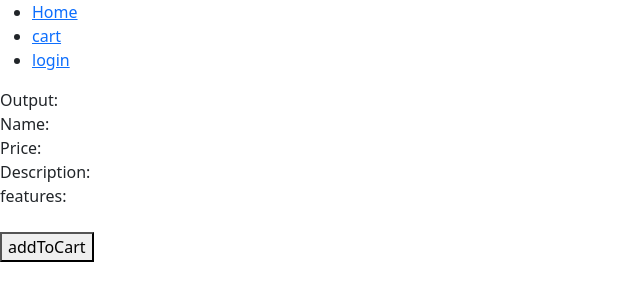
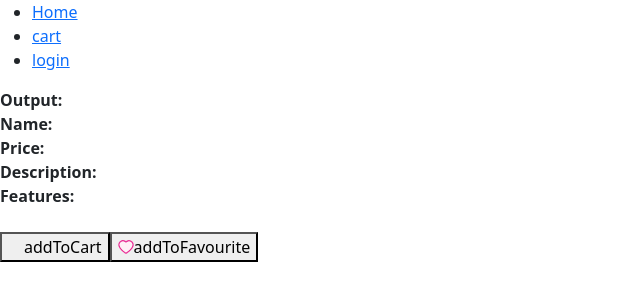
Before and after one commit to ArpanBatra01/Productapp, a React (Create React App) app: page /product-detail in a window 1280 px wide. Shown: the top 300 px of the page, without its empty margins (0-640 px from the left). Built offline with nearby package versions, Linux system fonts and the light colour scheme.

Commit message:
commits in pages

```diff
--- a/src/pages/cart.js
+++ b/src/pages/cart.js
@@ -1,12 +1,12 @@
 import { useEffect, useState } from "react";
-import { json } from "react-router-dom";
-import ProductSearch from "./product-detail";
+
+
 import Search from "antd/es/transfer/search";
 
 function Cart() {
   const [cart, setCart] = useState("");
   const [result, setResult] = useState([]);
-  const [products, setProduct] = useState([
+  const [products, setProducts] = useState([
     {
       id: 1,
       name: "TechFit Smartwatch Series X",
@@ -124,7 +124,6 @@ function Cart() {
           cartProducts.push(product);
         }
       });
-
       // LOOP END
 
       setResult(cartProducts);
@@ -140,6 +139,9 @@ function Cart() {
           </li>
           <li>
             <a href="/Product-detail">Product-detail</a>
+          </li>
+          <li>
+            <a href="/favourite-product-page">Favourite-Products</a>
           </li>
         </ul>
         <h2>Cart</h2>
@@ -158,8 +160,7 @@ function Cart() {
                 {product.description}
               </p>
               <p>
-                <span className="title">Product features:</span>{" "}
-                {product.features}
+                <span className="title">Product features:</span>{product.features}
               </p>
               <p>
                 <span className="title">Product Price:</span> ${product.price}
--- a/src/pages/favourite-product-page.js
+++ b/src/pages/favourite-product-page.js
@@ -0,0 +1,177 @@
+import {useState,useEffect} from "react";
+
+
+
+
+
+function FavouriteProduct(){
+    const[result,setResult]=useState([]);
+    const[favouriteProducts,setFavouriteProducts]=useState("");
+    const[products,setProducts]=useState([[
+        {
+          id:1,
+          name: "TechFit Smartwatch Series X",
+          image:"https://media.istockphoto.com/id/515311485/vector/smart-watch.jpg?s=612x612&w=0&k=20&c=pGojRXDoolMxGxTPdWLeynWxe0e1GqblskkI8NHwXvI=",
+        price: 199.99,
+        description: "The TechFit Smartwatch Series X is the ultimate companion for your active lifestyle...",
+        features: [
+          "Fitness Tracking, Built-in GPS, Health Monitoring",
+
+        ],
+
+
+
+
+        },
+        {
+          id:2,
+          name: "Mobiles",
+          image:
+            "https://rukminim2.flixcart.com/image/312/312/xif0q/mobile/c/4/d/-original-imaghx9qygjjg8hz.jpeg?q=70",
+            price:900,
+            description:"The Iphones is the ultimate companion for your active lifestyle...",
+            features:["Advanced Cameras, Apple Designed Chips, Privacy your data"
+            ],
+
+        },
+        {
+          id:3,
+          name:"Fashion",
+          image:
+            "https://m.media-amazon.com/images/I/41wv42oAkVL._AC_UL320_.jpg",
+            price:30,
+            description:"The Sunglasses and other fashion item is the ultimate companion for your active lifestyle...",
+            features:"UV Protection, Lens Material, Frame Material",
+
+        },
+        {
+          id:4,
+          name: "Cameras",
+
+          image:
+            "https://rukminim2.flixcart.com/image/312/312/juwzf680/dslr-camera/g/a/q/200d-ii-200d-ii-canon-original-imaffvrhzyqzayys.jpeg?q=70",
+          price:50.90,
+          description:"The Cameras  is the ultimate companion for your active lifestyle...",
+          features:"Effective Pixels: 20.9 MP, Sensor Type: CMOS, WiFi Available, 4K",
+
+        },
+        {id:5,
+          name:"Home & Furnitures",
+          image:
+            "https://m.media-amazon.com/images/I/81vRCHFfZGL._AC_UL320_.jpg",
+          price:1000,
+          description:"10 year manufacturing warranty on the product",
+          features:"Length: 75 inch, Width: 42 inch, Thickness: 6 inch (6 ft 3 in x 3 ft 6 in x 6 in), Support Type: PU Foam, Comfort Layer: Memory Foam",
+
+        },
+        {
+          id:6,
+          name: "Appliances",
+
+          image: "https://m.media-amazon.com/images/I/21wu3RPxAHL._AC_UY218_.jpg",
+          price:200.60,
+          description:" You can use the temperature control knob to set different temperatures for your food item based on the requirement",
+          features:"Tempered Glass Door: A double-layered tempered glass door is used for this OTG that is durable and resistant to heat. Also, the cool-touch handle ensures that your hand does not get blistered or burnt",
+
+        },
+        {
+          id:7,
+          name: "Travel",
+
+          image: "https://rukminim2.flixcart.com/image/612/612/xif0q/rucksack/n/y/t/-original-imagh3w9vcyusz5x.jpeg?q=70",
+          price:912,
+          description:"The travel bags is the ultimate companion for your active lifestyle...",
+          features:" Multiple pockets with zippered closures hold your belongings securely. Keep your storage organized., Adjustable straps for extra security and flexibility, Adjustable Waist Belt,",
+
+        },
+        {
+          id:8,
+          name: "Beauty,Toys & More",
+
+          image: "https://m.media-amazon.com/images/I/51tmWG7u5cL._AC_UL320_.jpg",
+          price:200,
+          description:" Introducing the Imagine Craft Mega Builder Set  a mesmerizing galaxy of creativity packed into 125+ exquisite DIY plastic building blocks, all neatly stored in a convenient storage box",
+          features:"Skillset: Attention Span Building, Analysis & Critical Thinking, Creativity & Imagination, Curiosity Building",
+
+        },
+        {
+          id:9,
+          name: "Two wheelers",
+
+          image:
+            "https://m.media-amazon.com/images/I/71SQOhxzHlL._AC_UL640_QL65_.jpg",
+          price:1200.90,
+          description:"Big on Lights, Big on Rides, Big on Tech, Big on Styles, Big on Colours",
+          features:"Displacement: 110.9 c, Brake Front: Drum, Tire Type: Tubeless, Under Seat Storage: 18 L",
+        },
+
+      ]]);
+
+      const clear = () => {
+        setFavouriteProducts([]);
+        setResult([]);
+        localStorage.removeItem("favouriteItems");
+      };
+
+
+
+
+useEffect(()=>{
+    let favouriteCart = JSON.parse(localStorage.getItem("favouriteItems"));
+    if (favouriteCart?.length) {
+
+      let favouriteProducts = [];
+
+      favouriteCart?.map((favouriteItemId) => {
+        let product = products?.find((elem) => elem.id == favouriteItemId);
+        if (product) {
+          favouriteProducts.push(product);
+        }
+
+      });
+
+      setResult(favouriteProducts);
+    }
+
+
+},[]);
+
+    return (
+        <>
+        <div>
+            <ul>
+                <li>
+                    <a href="/home">Home</a>
+                </li>
+                <li>
+                    <a href="/product-detail">Product-Detail</a>
+                </li>
+                <li>
+                    <a href="/cart">Cart</a>
+                </li>
+            </ul>
+            <h3>Favourite Products</h3>
+            <ul>
+            {result.map((product, id, index) => (
+            <li key={id}>
+                  <p>
+                <img width={200} src={product.image} />
+              </p>
+              <p>
+                <span className="title">Product Name:</span> {product.name}
+              </p>
+
+            </li>
+          ))}
+            </ul>
+            <button onClick={clear}>Clear</button>
+        </div>
+
+
+        </>
+
+    );
+
+}
+
+export default FavouriteProduct;
--- a/src/pages/product-detail.js
+++ b/src/pages/product-detail.js
@@ -1,6 +1,16 @@
 import { useState, useEffect } from "react";
 import { json, useLocation } from "react-router-dom";
 import { useNavigate } from "react-router-dom";
+import { HeartTwoTone } from "@ant-design/icons";
+import { createFromIconfontCN } from "@ant-design/icons";
+import { Space } from "antd";
+const IconFont = createFromIconfontCN({
+  scriptUrl: [
+    "//at.alicdn.com/t/font_1788044_0dwu4guekcwr.js",
+    // icon-javascript, icon-java, icon-shoppingcart (overridden)
+    "//at.alicdn.com/t/font_1788592_a5xf2bdic3u.js", // icon-shoppingcart, icon-python
+  ],
+});
 
 function ProductSearch() {
   const [product, setProduct] = useState([
@@ -104,11 +114,7 @@ function ProductSearch() {
 
   const [searchResult, setSearchResult] = useState("");
 
-  const navigate=useNavigate();
-
-
-
-
+  const navigate = useNavigate();
 
   const handleSearch = () => {
     console.log("hello");
@@ -119,28 +125,39 @@ function ProductSearch() {
   const location = useLocation();
   console.log(location.pathname);
 
-
-  const handleAddToCart=()=>{
+  const handleAddToCart = () => {
     let strArray = location.pathname.split("/");
     console.log(strArray);
-    navigate('/cart')
-
+    navigate("/cart");
 
     let pid = strArray[2];
-    let cartItems= JSON.parse(localStorage.getItem("cartItems"))  ?? []
-    if(cartItems.includes(pid)){
+    let cartItems = JSON.parse(localStorage.getItem("cartItems")) ?? [];
+    if (cartItems.includes(pid)) {
+    } else {
+      cartItems.push(pid);
+    }
+    console.log(cartItems);
 
-    }else{
+    localStorage.setItem("cartItems", JSON.stringify(cartItems));
+  };
 
-      cartItems.push(pid)
+  const handleAddToFavourite = () => {
+    let strArray = location.pathname.split("/");
+    console.log(strArray);
+    navigate("/favourite-product-page");
+
+    let pid = strArray[2];
+    let favouriteItems =
+      JSON.parse(localStorage.getItem("favouriteItems")) ?? [];
+
+    if (favouriteItems.includes(pid)) {
+    } else {
+      favouriteItems.push(pid);
     }
-    console.log(cartItems)
+    console.log(favouriteItems);
 
-    localStorage.setItem("cartItems", JSON.stringify(cartItems))
-
-
-
-  }
+    localStorage.setItem("favouriteItems", JSON.stringify(favouriteItems));
+  };
 
   useEffect(() => {
     let strArray = location.pathname.split("/");
@@ -172,17 +189,33 @@ function ProductSearch() {
       </ul>
 
       <div>
-        <label>Output:</label>
+        <label className="title">Output:</label>
       </div>
-      <div>Name:{searchResult?.name}</div>
-      <div>Price:{searchResult?.price}</div>
-      <div>Description:{searchResult?.description}</div>
-      <div>features:{searchResult?.features}</div>
-      <div><img src={searchResult?.image}></img></div>
+       <div><span className="title">Name:</span>{searchResult?.name}</div>
+      <div><span className="title">Price:</span>{searchResult?.price}</div>
+      <div><span className="title">Description:</span>{searchResult?.description}</div>
+      <div><span className="title">features:</span>{searchResult?.features}</div>
+      <div>
+        <img src={searchResult?.image}></img>
+      </div>
 
-      <button  type="button" onClick={handleAddToCart}  className="cart"> addToCart</button>
+      <button type="button" onClick={handleAddToCart} className="cart">
+        <space>
+          <IconFont type="icon-shoppingcart" />
+        </space>
+        addToCart
+      </button>
 
-
+      <button
+        type="button"
+        onClick={handleAddToFavourite}
+        className="favouriteProduct"
+      >
+        <space>
+          <HeartTwoTone twoToneColor="#eb2f96" />
+        </space>
+        addToFavourite
+      </button>
     </>
   );
 }
```
